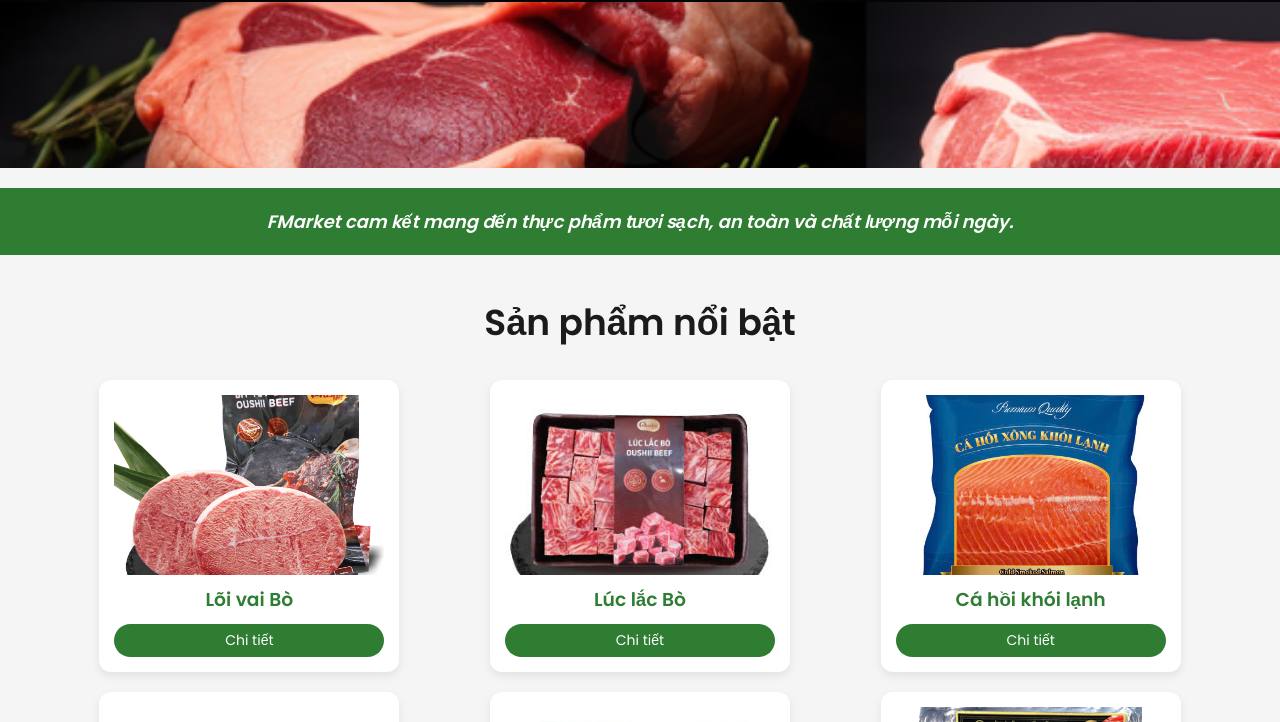
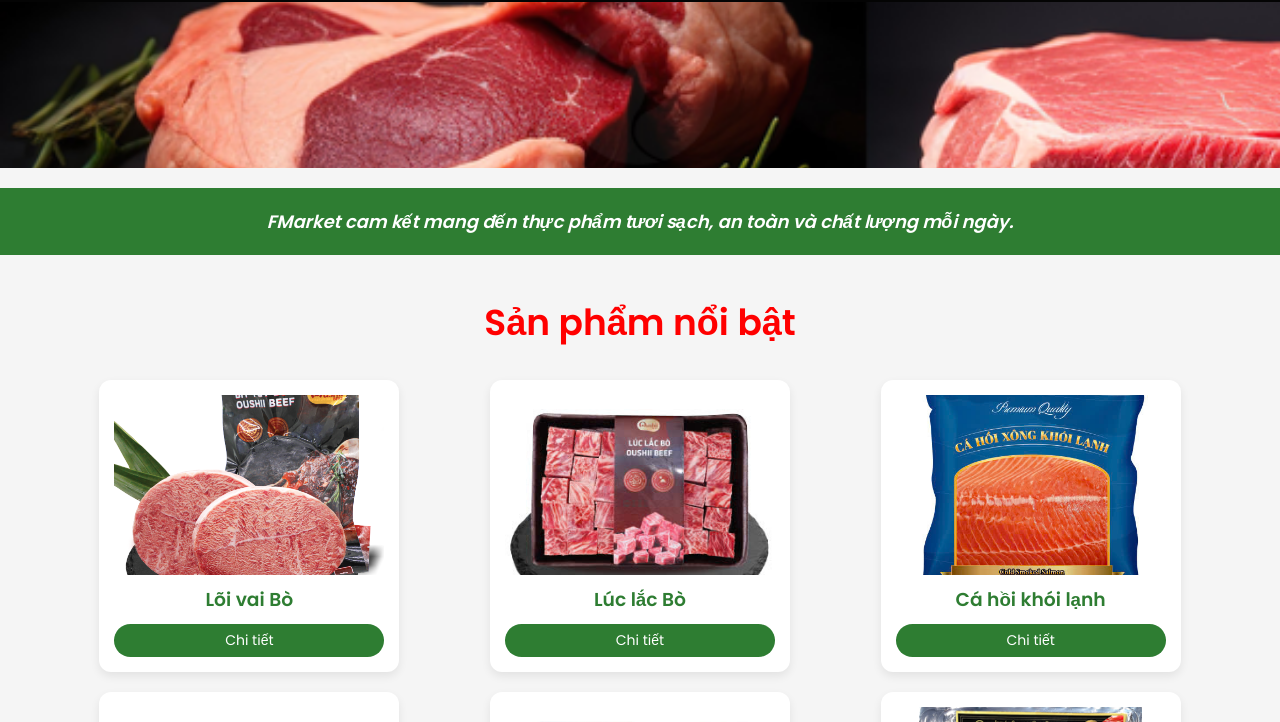
Before and after one commit to LeThao1407/BTL-Nhom14, a plain HTML site: page index.html in a window 1280 px wide. In both pictures the pointer is over the element "Sản phẩm nổi bật". Shown: the part 632-1354 px from the top of the page. Drawn offline with Linux system fonts and the light colour scheme.

Commit message:
Them hover

```diff
--- a/index.html
+++ b/index.html
@@ -156,6 +156,9 @@
       color: #1b1b1b;
     }
 
+    .section h2:hover{
+      color: red;
+    }
 
     .products {
       display: grid;
```
